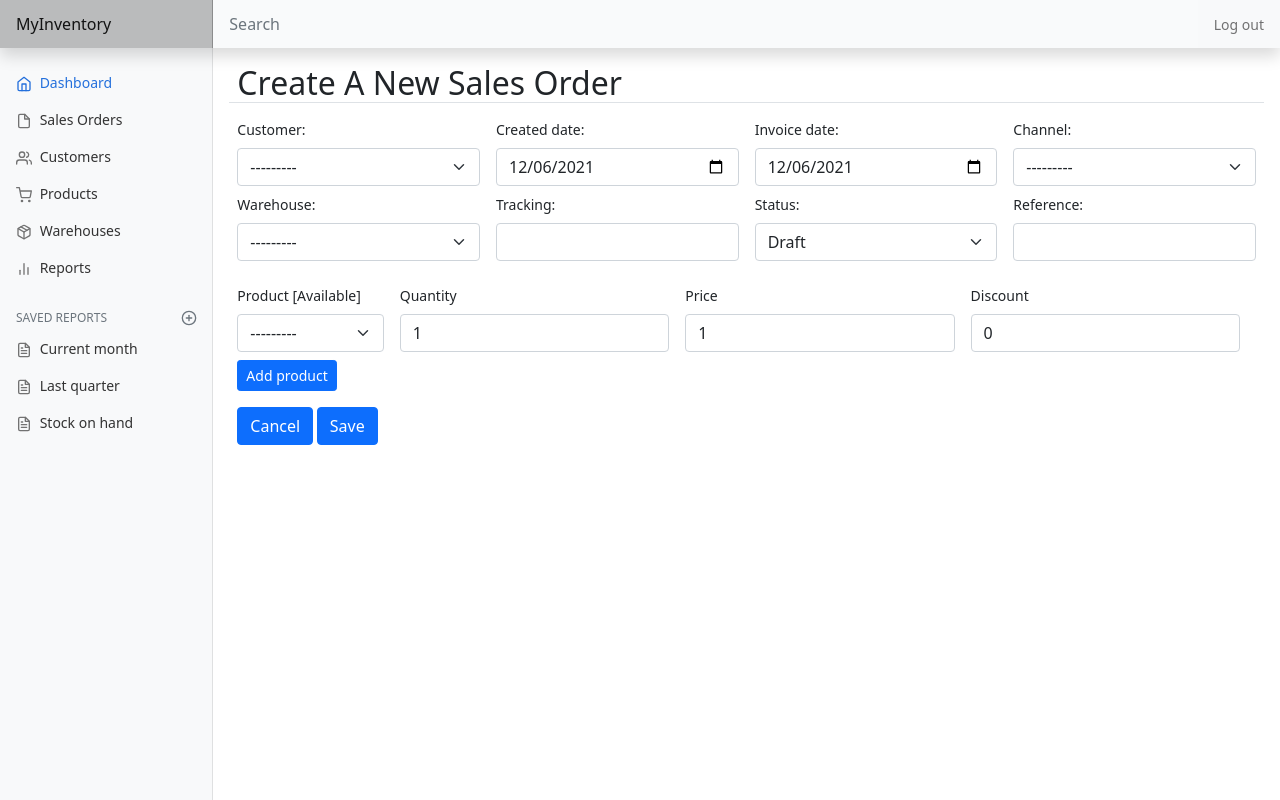
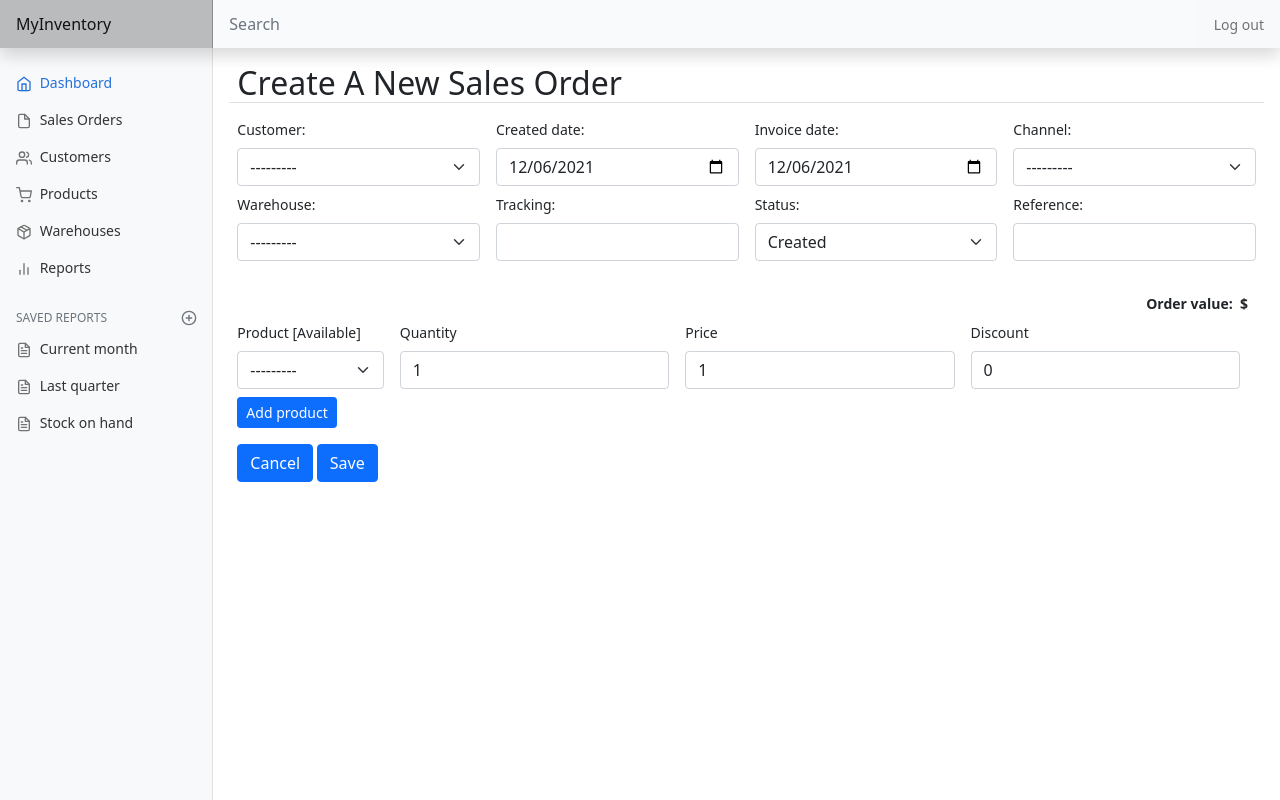
Before and after one commit to mikeinnz/cs50web, a Django app: page /order/new in a window 1280 px wide. Run offline with Django 3.2, Linux system fonts and the light colour scheme; a user stored in the database is signed in; data comes from the database, SQL or seed files in the repository; both versions use the stored data as it was after the commit; data that the repository does not hold is empty.

Commit message:
update timezone and js for order value

```diff
--- a/capstone/capstone/settings.py
+++ b/capstone/capstone/settings.py
@@ -106,7 +106,7 @@ AUTH_PASSWORD_VALIDATORS = [
 
 LANGUAGE_CODE = 'en-us'
 
-TIME_ZONE = 'UTC'
+TIME_ZONE = 'Pacific/Auckland'
 
 USE_I18N = True
 
--- a/capstone/inventory/models.py
+++ b/capstone/inventory/models.py
@@ -181,7 +181,7 @@ class SalesOrder(models.Model):
     warehouse = models.ForeignKey(Warehouse, on_delete=models.PROTECT)
     tracking = models.CharField(max_length=256, blank=True)
     status = models.CharField(
-        max_length=32, choices=STATUS_CHOICES, default="DRAFT")
+        max_length=32, choices=STATUS_CHOICES, default="CREATED")
     reference = models.CharField(max_length=32, blank=True)
     timestamp = models.DateTimeField(auto_now_add=True)
 
@@ -234,10 +234,10 @@ class SalesItemForm(ModelForm):
         model = SalesItem
         exclude = ['order']
         widgets = {
-            'product': forms.Select(attrs={'class': 'form-select'}),
-            'quantity': forms.NumberInput(attrs={'class': 'form-control', 'step': '1'}),
-            'price': forms.NumberInput(attrs={'class': 'form-control', 'step': '1'}),
-            'discount': forms.NumberInput(attrs={'class': 'form-control', 'step': '1e-2'})
+            'product': forms.Select(attrs={'class': 'form-select value'}),
+            'quantity': forms.NumberInput(attrs={'class': 'form-control value', 'step': '1'}),
+            'price': forms.NumberInput(attrs={'class': 'form-control value', 'step': '1'}),
+            'discount': forms.NumberInput(attrs={'class': 'form-control value', 'step': '1e-2'})
         }
         labels = {
             'product': 'Product [Available]',
--- a/capstone/inventory/static/inventory/inventory.js
+++ b/capstone/inventory/static/inventory/inventory.js
@@ -1,13 +1,30 @@
 document.addEventListener('DOMContentLoaded', function() {
+    // copy billing details over to shipping fields
     copy_billing();
 
+    // dynamically populate products, add a new product and calculate order value when creating a sales order
     create_order();
 })
 
 function create_order() {
+    // populate available products in the selected warehouse
+    populate_products();
+
+    // add product
+    add_product();
+
+    // calculate order value
+    calculate_order_value();
+}
+
+
+function populate_products() {
     warehouse = document.getElementById('id_warehouse');
     warehouse.addEventListener('change', function() {
         if (warehouse.value !== '') {
+            // reset order value
+            document.getElementById('value').innerHTML = 0;
+
             fetch(`/warehouse/${warehouse.value}`)
             .then(response => response.json())
             .then(shelves => {
@@ -36,15 +53,16 @@ function create_order() {
                         option.text = shelf.product + ` [${Math.floor(shelf.quantity)}]`;
                         item.add(option);
                     })
-
                 });
 
             })
         }
     })
+}
 
+
+function add_product() {
     add_btn_el = document.getElementById('add_product');
-
     const total_items_element = document.getElementById('id_form-TOTAL_FORMS');
 
     add_btn_el.addEventListener('click', function() {
@@ -65,10 +83,44 @@ function create_order() {
 
         // update form-TOTAL_FORMS with a new number
         total_items_element.value = parseInt(total_items_element.value) + 1;
+
+        // add event listener to this new item as well
+        calculate_order_value()
     })
 }
 
+function calculate_order_value() {
+    // listen to each change in item details
+    document.querySelectorAll('.value').forEach(item => {
+        item.addEventListener('change', update_order_value);
+    })
+}
 
+function update_order_value(event) {
+        console.log(event.target.id);
+        const total_items = document.getElementById('id_form-TOTAL_FORMS').value;
+
+        // initiate order value
+        var value = 0;
+
+        for (let i = 0; i < total_items; i++) {
+            product = document.getElementById(`id_form-${i}-product`);
+
+            // only proceed if a valid product is selected
+            if (product.value !== '') {
+                console.log(product.value);
+                const quantity = document.getElementById(`id_form-${i}-quantity`).value;
+                const price = document.getElementById(`id_form-${i}-price`).value;
+                const discount = document.getElementById(`id_form-${i}-discount`).value;
+                const sub_total = quantity * (1 - discount) * price;
+                console.log(sub_total);
+                value += sub_total;
+            }
+        }
+
+        // update order value
+        document.getElementById('value').innerHTML = value.toFixed(2);
+}
 
 function copy_billing() {
     copy_billing_btn = document.getElementById('copy_billing')
--- a/capstone/inventory/templates/inventory/sales_order.html
+++ b/capstone/inventory/templates/inventory/sales_order.html
@@ -37,7 +37,7 @@
                             <td><a class="edit-link" href="{% url 'edit_order' order.id %}">{{ order.id }}</a></td>
                             <td>{{ order.created_date }}</td>
                             <td>{{ order.invoice_date }}</td>
-                            <td>{{ order.customer }}</td>
+                            <td>{{ order.customer.first_name }} {{ order.customer.last_name }}</td>
                             <td>{{ order.status }}</td>
                             <td>{{ order.channel }}</td>
                             <td>{{ order.warehouse }}</td>
--- a/capstone/inventory/templates/inventory/sales_order_form.html
+++ b/capstone/inventory/templates/inventory/sales_order_form.html
@@ -26,7 +26,9 @@
                 </div>
             {% endfor %}
         </div>
-
+        <div class="d-flex justify-content-end p-2 fw-bold">
+            Order value: &nbsp;$<span id="value"></span>
+        </div>
         {{ item_formset.management_form }}
         <div id="item-list">
             {% for form in item_formset %}
--- a/capstone/inventory/views.py
+++ b/capstone/inventory/views.py
@@ -312,56 +312,59 @@ def order(request):
     View Sales Orders
     """
     return render(request, "inventory/sales_order.html", {
-        "orders": SalesOrder.objects.filter(user=request.user)
+        "orders": SalesOrder.objects.filter(user=request.user).order_by('-id')
     })
 
 
 @ login_required
 def create_order(request):
     """
-    Create a new sales order
+    Create a new sales order and update inventory
     """
 
-    SalesItemFormSet = formset_factory(SalesItemForm, extra=1)
+    data = request.POST or None
     order = SalesOrder(user=request.user)
-
-    data = request.POST or None
     order_form = SalesOrderForm(request.user, data, instance=order)
 
+    SalesItemFormSet = formset_factory(SalesItemForm)
     formset = SalesItemFormSet(data)
 
+    # Filter products belonging to the current user
     for form in formset:
         form.fields['product'].queryset = Product.objects.filter(
             user=request.user)
 
     if request.method == "POST":
-        if all(formset.is_valid(), order_form.is_valid()):
+        if formset.is_valid() and order_form.is_valid():
             order.invoice_number = '123'  # TODO auto generate
             saved = False
-            print("FORMSET")
-            print(formset)
+
             for f in formset:
                 item = f.save(commit=False)
                 item.order = order
+
+                # Save only items where product was selected
                 if hasattr(item, 'product'):
                     print("ITEM:")
                     print(item)
-                    if (not saved):
-                        order_form.save()
-                        saved = True
-                    item.save()
+                    shelf = Shelf.objects.get(
+                        user=request.user, warehouse=order.warehouse, product=item.product)
 
+                    # has enough inventory
+                    if shelf.quantity >= item.quantity:
+                        if (not saved):
+                            # Save order before its items
+                            order_form.save()
+                            saved = True
+                        item.save()
+                        # Update inventory
+                        shelf.quantity = shelf.quantity - item.quantity
+                        shelf.save()
+
+            if saved:
                 return HttpResponseRedirect(reverse("order"))
-        # for f in formset.cleaned_data:
-        #     print("ITEM:")
-        #     print(f)
-        # for f in formset:
-        #     f.save()
 
     return render(request, "inventory/sales_order_form.html", {
-        # 'contact_form': CustomerContactForm(),
-        # 'billing_form': CustomerBillingForm(),
-        # 'shipping_form': CustomerShippingForm(),
         'order_form': order_form,
         'item_formset': formset,
     })
```
Also changed, not shown: capstone/README.md, capstone/db.sqlite3.
